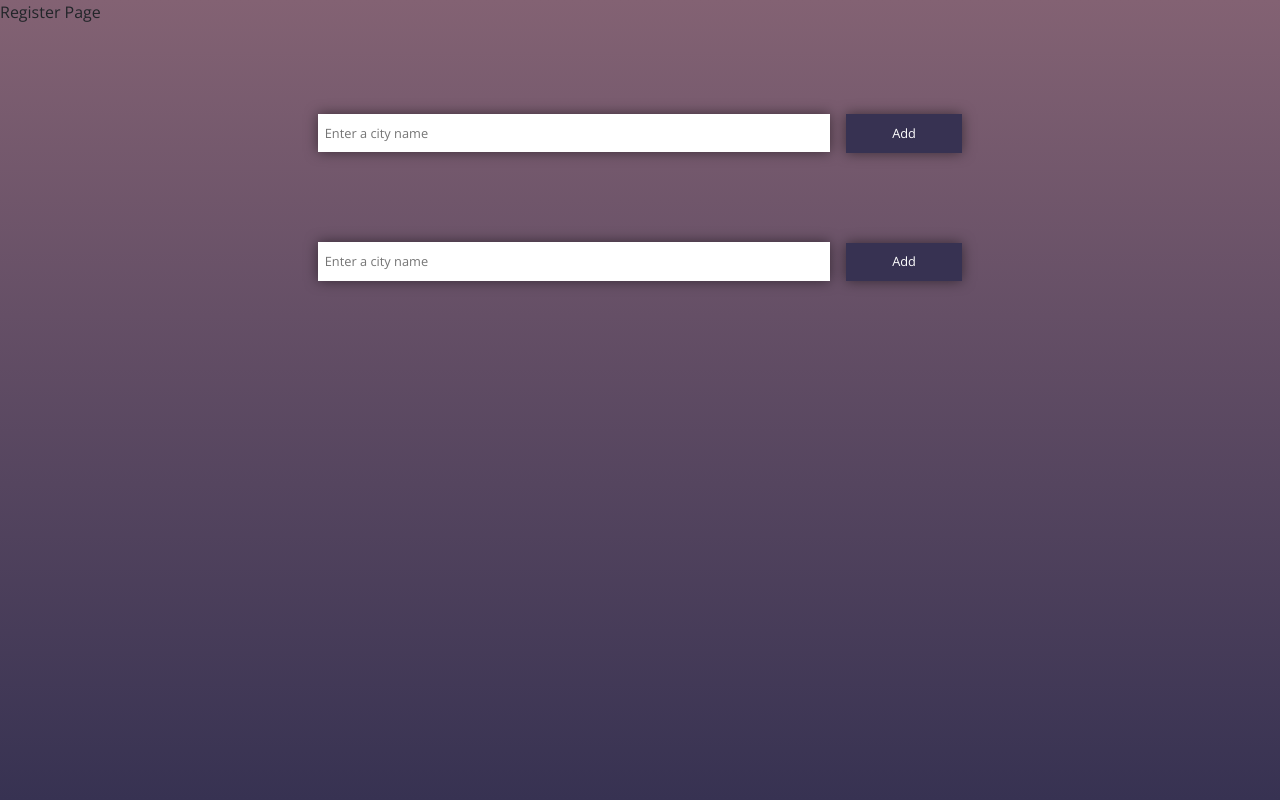
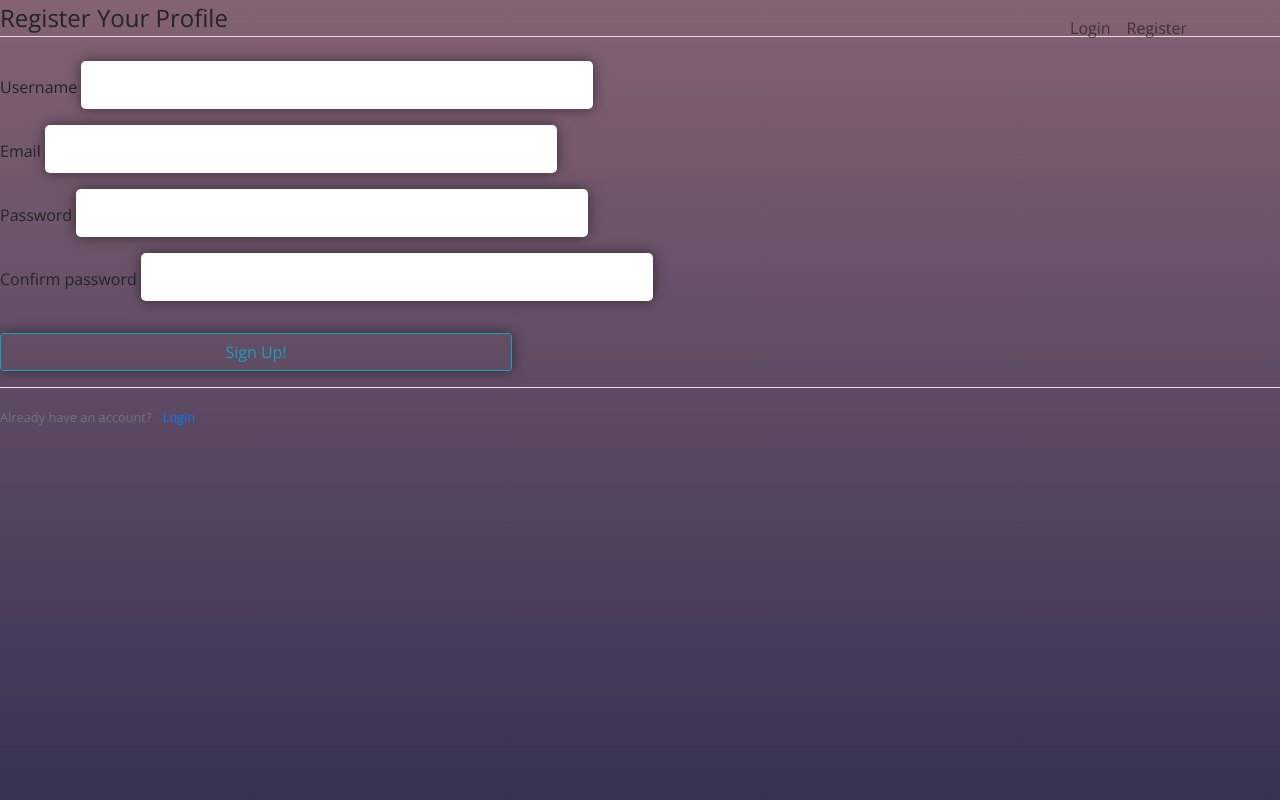
Before and after one commit to HavilandTuff/WeatherApp, a Flask app: template weatherapp/templates/register.html in a window 1280 px wide. Run offline with Flask 2, Linux system fonts and the light colour scheme; the template is opened without the code that fills it: values that come from a table or form of the project are taken from there, others are empty; some libraries are stand-ins or nearby versions.

Commit message:
Register form created but doesn't work. WTF import error.

```diff
--- a/weatherapp/__init__.py
+++ b/weatherapp/__init__.py
@@ -1,6 +1,7 @@
 from flask import Flask
 from flask_sqlalchemy import SQLAlchemy
 import os
+from flask_bcrypt import Bcrypt
 
 app = Flask(__name__)
 API_KEY = os.getenv('WEATHER_API_KEY')
@@ -8,6 +9,7 @@ app.config['SECRET_KEY'] = os.getenv('SERET_KEY')
 app.config["SQLALCHEMY_DATABASE_URI"] = "sqlite:///weathers.db"
 db = SQLAlchemy()
 db.init_app(app)
+bcrypt = Bcrypt(app)
 with app.app_context():
     db.create_all()
 
--- /dev/null
+++ b/weatherapp/forms.py
@@ -0,0 +1,18 @@
+from flask_wtf import FlaskForm
+from wtforms import StringField, PasswordField, SubmitField, BooleanField
+from wtforms.validators import DataRequired, Length, Email, EqualTo
+
+
+class RegistrationForm(FlaskForm):
+    username = StringField('Username', validators=[DataRequired(), Length(min=2, max=20)])
+    email = StringField('Email', validators=[DataRequired(), Email()])
+    password = PasswordField('Password', validators=[DataRequired()])
+    confirm_password = PasswordField('Confirm password', validators=[DataRequired(), EqualTo('password')])
+    submit = SubmitField('Sign Up!')
+
+
+class LoginForm(FlaskForm):
+    email = StringField('Email', validators=[DataRequired(), Email()])
+    password = PasswordField('Password', validators=[DataRequired()])
+    remember = BooleanField('Remeber Me')
+    submit = SubmitField('Login')
--- a/weatherapp/templates/layout.html
+++ b/weatherapp/templates/layout.html
@@ -2,6 +2,7 @@
 <html lang="en">
 <head>
     <meta charset="UTF-8">
+    <meta name="viewport" content="width=device-width, initial-scale=1">
     <title>Weather App</title>
     <link rel="shortcut icon" href="https://img.icons8.com/fluent/48/000000/rainy-weather.png" type="image/x-icon"/>
     <link rel="stylesheet"
@@ -12,6 +13,22 @@
     <link rel="stylesheet" href="{{ url_for('static', filename='style.css') }}">
 </head>
 <body>
+    <header class="site-header">
+        <nav class="navbar navbar-expand-md fixed-top navbar-light" >
+            <div class="container">
+                <div class="collapse navbar-collapse"></div>
+                <div class="navbar-nav mr-auto">
+
+                  </div>
+        <div class="navbar-nav mr-auto">
+            <a class="nav-item nav-link" href="{{ url_for('login') }}">Login</a>
+            <a class="nav-item nav-link" href="{{ url_for('register') }}">Register</a>
+          </div>
+          </div>
+        </nav>
+    </header>
+    <main >
     {% block content %}{% endblock %}
+    </main>
 </body>
 </html>
--- a/weatherapp/templates/register.html
+++ b/weatherapp/templates/register.html
@@ -1,6 +1,38 @@
 {% extends "layout.html" %}
 {% block content %}
-Register Page
+    <div>
+        <form method="post" action="">
+            {{ form.hidden_tag() }}
+            <fieldset class="form-group">
+                <legend class="border-bottom mb-4">Register Your Profile</legend>
+                <div class="form-group">
+                    {{ form.username.label(class="form-control-label") }}
+                    {{ form.username(class="form-control-lg") }}
+                </div>
+                <div class="form-group">
+                    {{ form.email.label(class="form-control-label") }}
+                    {{ form.email(class="form-control-lg") }}
+                </div>
+                <div class="form-group">
+                    {{ form.password.label(class="form-control-label") }}
+                    {{ form.password(class="form-control-lg") }}
+                </div>
+                <div class="form-group">
+                    {{ form.confirm_password.label(class="form-control-label") }}
+                    {{ form.confirm_password(class="form-control-lg") }}
+                </div>
+            </fieldset>
+            <div class="form-group">
+                {{ form.submit(class="btn btn-outline-info") }}
+            </div>
+        </form>
+    </div>
+    <div class="border-top pt-3">
+        <small class="text-muted">
+            Already have an account? <a class="ml-2" href="{{ url_for('login') }}">Login</a>
+        </small>
+    </div>
+<!--
 <div class="form">
     {% with message = get_flashed_messages() %}
     {% if message %}
@@ -27,4 +59,5 @@ Register Page
         <button type="submit" class="submit-button">Add</button>
     </form>
 </div>
+-->
 {% endblock %}
```
Also changed, not shown: weatherapp/routes.py (+13 -0 lines).
